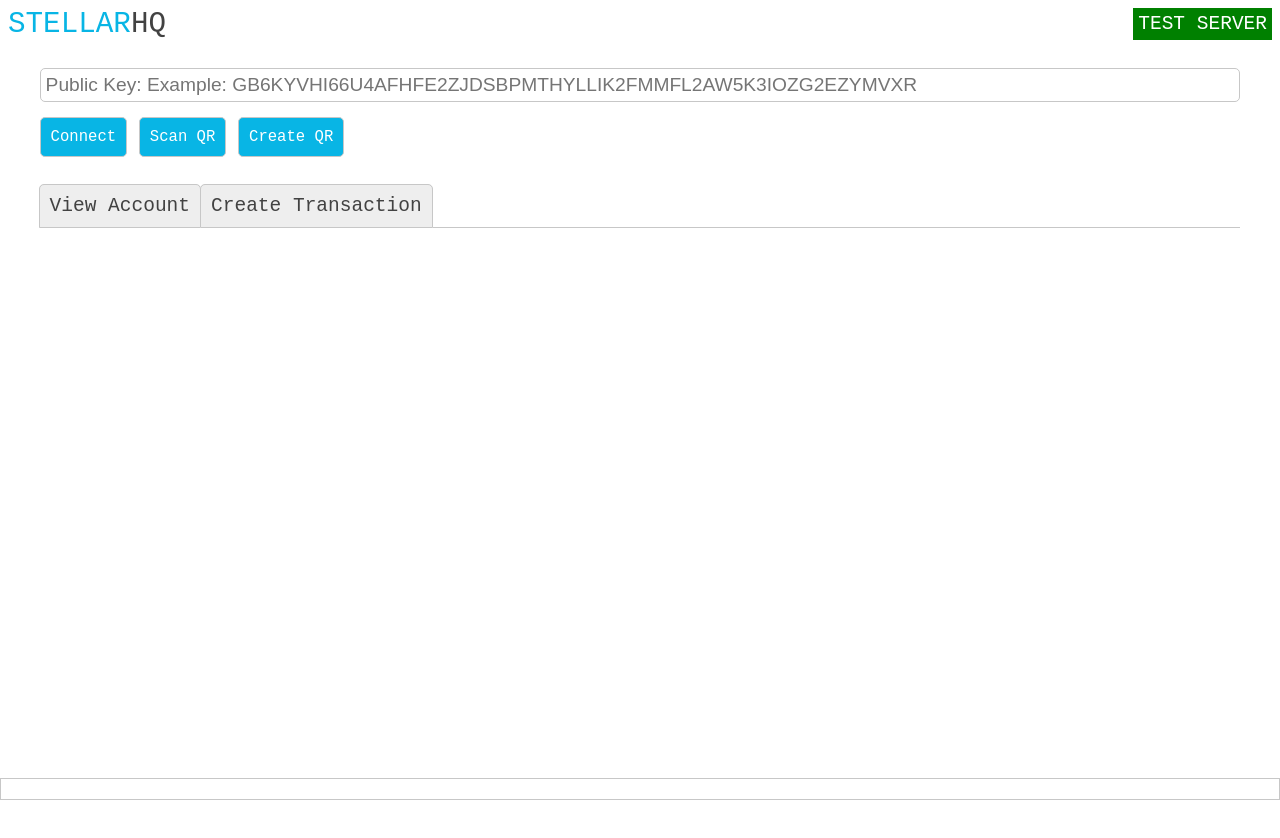
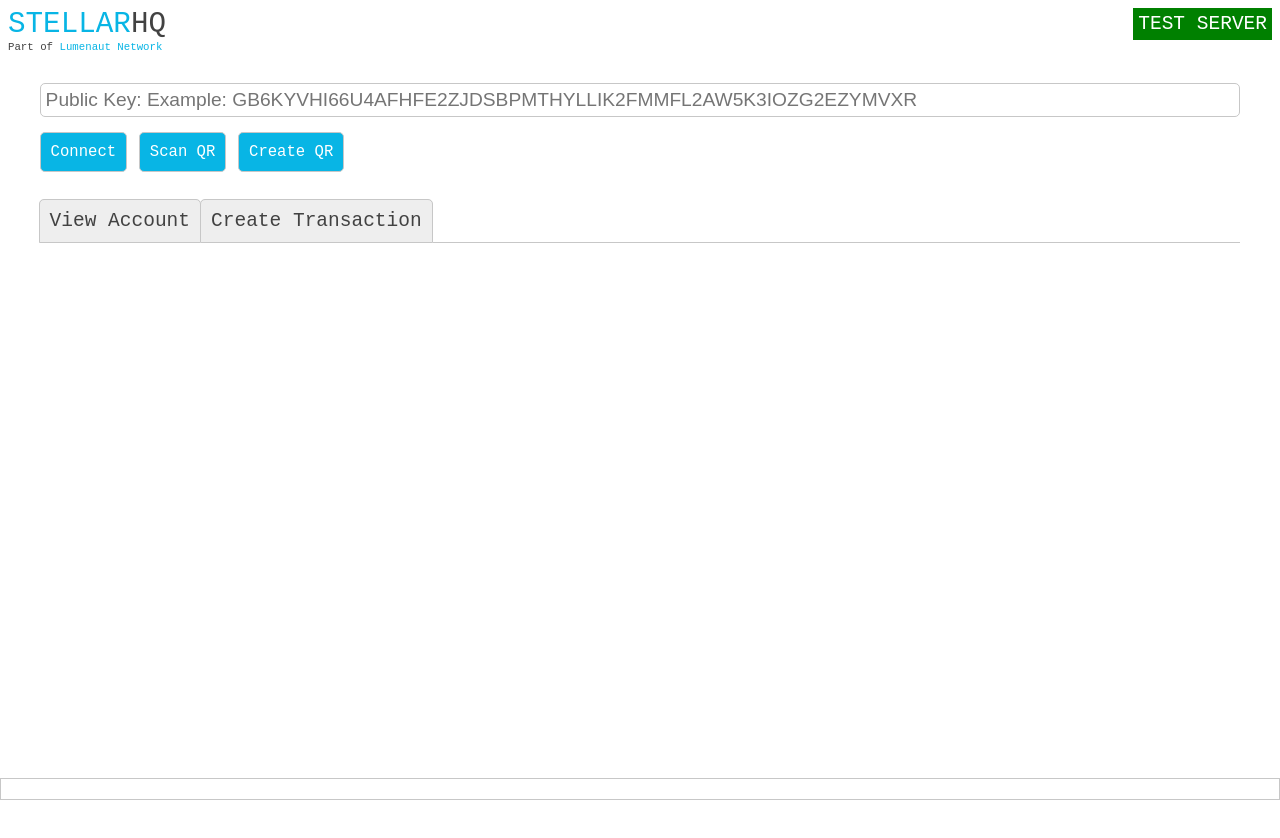
Before and after one commit to random-labs/StellarHQ, a website: page index.html in a window 1280 px wide. Drawn offline with Linux system fonts and the light colour scheme.

Commit message:
refac: update for lumenaut network

```diff
--- a/app/app.js
+++ b/app/app.js
@@ -43,7 +43,7 @@
       }
     }
 
-    xmlHttp.open("GET", 'https://api.github.com/repos/zanderadam/stellarhq/git/refs/heads/master', true);
+    xmlHttp.open("GET", 'https://api.github.com/repos/lumenaut-network/stellarhq/git/refs/heads/master', true);
     xmlHttp.send(null);
   });
 });
--- a/app/assets/main.css
+++ b/app/assets/main.css
@@ -10,6 +10,17 @@
 
 .header {
   height: 50px;
+  margin-bottom: 15px;
+}
+
+.lumen {
+  font-size: .55em;
+}
+
+.lumen a {
+  display: inline;
+  color: #08b5e5;
+  text-decoration: none;
 }
 
 .logo {
--- a/bower.json
+++ b/bower.json
@@ -1,6 +1,6 @@
 {
   "name": "StellarHangar",
-  "homepage": "https://github.com/ZanderAdam/StellarHangar",
+  "homepage": "https://github.com/Lumenaut-Network/StellarHangar",
   "authors": [
     "Aleks <aadamovic@tehnik-design.com>"
   ],
--- a/index.html
+++ b/index.html
@@ -27,6 +27,10 @@
     </span>
     <div id="servertoggle">
       Test Server
+    </div>
+    <div class="lumen">
+      <span>Part of</span>
+      <a href="https://lumenaut.net/" taget="_blank">Lumenaut Network</a>
     </div>
   </div>
   <div class="content">
```
